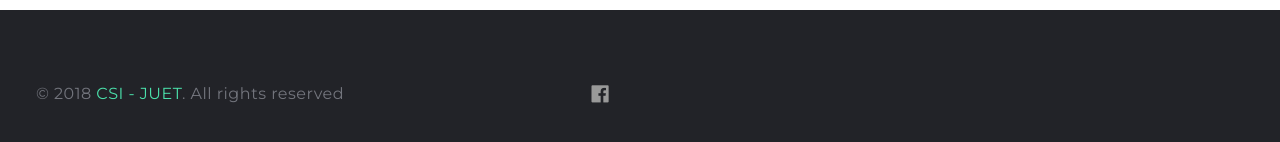
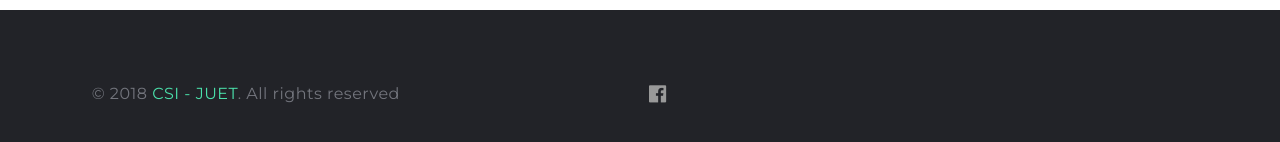
Before and after one commit to vaibhaved/Tachyon, a plain HTML site: page index.html in a window 1280 px wide. Shown: the part 4804-4946 px from the top of the page. Drawn offline with nearby package versions, Linux system fonts and the light colour scheme.

Commit message:
Update index.html

```diff
--- a/index.html
+++ b/index.html
@@ -270,7 +270,7 @@
 </section>
 
 <footer id="bottom-footer">
-  <div class="container" style="margin-left: -5px">
+  <div class="container" style="padding-left: 10px">
     <div class="row wow fadeInUp">
       <div class="col-md-4 col-sm-4 col-xs-12">
         <p class="copyright">© 2018 <a href="http://www.juet.ac.in/TechnicalSocieties/CSI/index.html" target="_blank">CSI - JUET</a>. All rights reserved</p>
```
